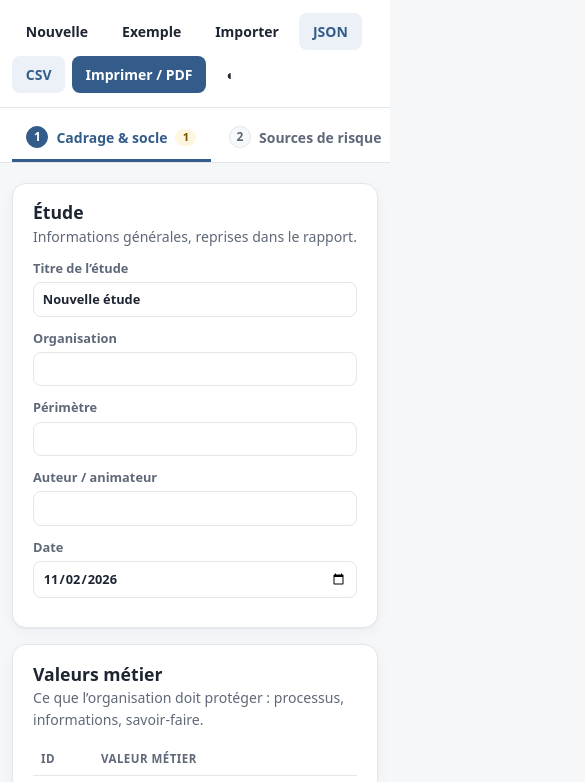
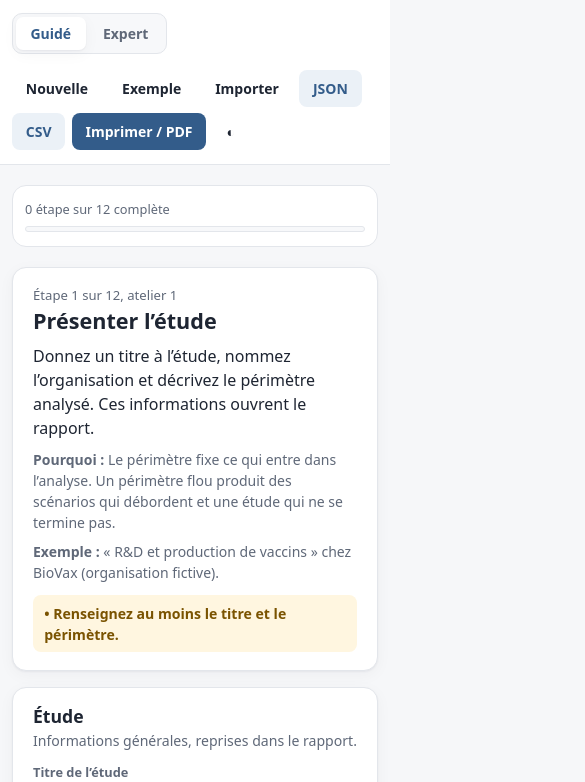
Before and after one commit to maax6/EBIOS-RM-Calculator, a website built with Vite: page index.html in a window 390 px wide. Shown: the part 62-844 px from the top of the page, 585 px wide, since content can reach past the window. Built offline with nearby package versions, Linux system fonts and the light colour scheme.

Commit message:
feat : mode guidé pas à pas pour une première étude
La méthode est découpée en 12 étapes. Chaque étape n'affiche qu'une
carte d'atelier, avec ce qu'il faut faire, pourquoi, un exemple tiré du
cas ANSSI et un état d'avancement calculé sur l'étude.

- Bascule Guidé / Expert dans l'en-tête ; une étude vide s'ouvre en
  mode guidé, le mode et l'étape sont mémorisés dans le navigateur.
- Liste des étapes groupées par atelier, barre de progression, boutons
  étape précédente / suivante, focus sur le titre de l'étape.
- L'état se met à jour pendant la frappe sans redessiner la page.
- Mobile : la liste laisse place à la barre de progression.
- Impression : seul le rapport est imprimé.

```diff
--- a/src/main.js
+++ b/src/main.js
@@ -10,6 +10,7 @@ import { viewAtelier3 } from './ui/views/atelier3.js';
 import { viewAtelier4 } from './ui/views/atelier4.js';
 import { viewAtelier5 } from './ui/views/atelier5.js';
 import { viewRapport } from './ui/views/rapport.js';
+import { viewGuide, etapeDeVue, majEtatGuide, ETAPES } from './ui/guide.js';
 
 const VUES = [
   { id: 'cadrage', num: 1, titre: 'Cadrage & socle', view: viewAtelier1 },
@@ -19,6 +20,16 @@ const VUES = [
   { id: 'traitement', num: 5, titre: 'Traitement du risque', view: viewAtelier5 },
   { id: 'rapport', num: null, titre: 'Rapport', view: viewRapport },
 ];
+
+const PREF_GUIDE = 'ebios-rm-calculator:guide';
+
+function lirePrefGuide() {
+  try {
+    return JSON.parse(localStorage.getItem(PREF_GUIDE)) ?? {};
+  } catch {
+    return {};
+  }
+}
 
 const slug = (s) => (s || 'etude').normalize('NFD').replace(/[\u0300-\u036f]/g, '').replace(/[^a-z0-9]+/gi, '-').replace(/^-|-$/g, '').toLowerCase().slice(0, 50);
 
@@ -47,7 +58,7 @@ function actions() {
     h('span', { class: 'toolbar-sep' }),
     h('button', { type: 'button', class: 'btn btn-secondary', onclick: () => download(`${slug(e.meta.titre)}.ebios.json`, toJSON(e), 'application/json') }, 'JSON'),
     h('button', { type: 'button', class: 'btn btn-secondary', onclick: () => download(`${slug(e.meta.titre)}-risques.csv`, risquesToCSV(deriverRisques(e)), 'text/csv;charset=utf-8') }, 'CSV'),
-    h('button', { type: 'button', class: 'btn btn-primary', onclick: () => { setStore({ vue: 'rapport' }); setTimeout(() => window.print(), 50); } }, 'Imprimer / PDF'),
+    h('button', { type: 'button', class: 'btn btn-primary', onclick: () => { setStore({ vue: 'rapport', etape: ETAPES.length - 1 }); setTimeout(() => window.print(), 50); } }, 'Imprimer / PDF'),
     h('button', { type: 'button', class: 'btn btn-ghost', 'aria-label': 'Changer de thème', title: 'Thème clair / sombre', onclick: () => {
       const t = document.documentElement.dataset.theme === 'dark' ? 'light' : 'dark';
       document.documentElement.dataset.theme = t;
@@ -55,8 +66,23 @@ function actions() {
     } }, '◐'));
 }
 
+function modeSwitch() {
+  const guide = store.mode === 'guide';
+  return h('div', { class: 'segmented mode-switch', role: 'group', 'aria-label': 'Mode d’affichage' },
+    h('button', { type: 'button', class: ['seg', guide && 'seg-on'], 'aria-pressed': String(guide), title: 'Une étape à la fois, avec explications',
+      onclick: () => { if (!guide) setStore({ mode: 'guide', etape: etapeDeVue(store.vue) }); } }, 'Guidé'),
+    h('button', { type: 'button', class: ['seg', !guide && 'seg-on'], 'aria-pressed': String(!guide), title: 'Tous les ateliers, sans explications',
+      onclick: () => { if (guide) setStore({ mode: 'expert', vue: ETAPES[store.etape]?.vue ?? store.vue }); } }, 'Expert'));
+}
+
 function render() {
   const e = store.etude;
+  const guide = store.mode === 'guide';
+  try {
+    localStorage.setItem(PREF_GUIDE, JSON.stringify({ mode: store.mode, etape: store.etape }));
+  } catch {
+    // Préférence d'affichage seulement : on continue sans.
+  }
   const warnings = controlesCoherence(e);
   const vue = VUES.find((v) => v.id === store.vue) ?? VUES[0];
   const app = document.getElementById('app');
@@ -66,8 +92,9 @@ function render() {
       h('div', { class: 'brand' },
         h('div', { class: 'logo', 'aria-hidden': 'true' }, 'RM'),
         h('div', {}, h('div', { class: 'brand-title' }, 'EBIOS RM Calculator'), h('div', { class: 'brand-sub', id: 'brand-sub' }, e.meta.titre || 'Étude sans titre'))),
+      modeSwitch(),
       actions()),
-    h('nav', { class: 'tabs', 'aria-label': 'Ateliers EBIOS RM' },
+    guide ? null : h('nav', { class: 'tabs', 'aria-label': 'Ateliers EBIOS RM' },
       VUES.map((v) => {
         const n = warnings.filter((w) => w.atelier === v.num).length;
         return h('button', { type: 'button', class: ['tab', v.id === vue.id && 'tab-on'], 'aria-current': v.id === vue.id ? 'page' : null, onclick: () => setStore({ vue: v.id }) },
@@ -78,7 +105,7 @@ function render() {
     store.notices.length ? h('div', { class: 'notice', role: 'status' },
       h('ul', {}, store.notices.map((n) => h('li', {}, n))),
       h('button', { type: 'button', class: 'btn btn-ghost', 'aria-label': 'Fermer', onclick: () => setStore({ notices: [] }) }, '✕')) : null,
-    h('main', { class: 'content', id: 'main' },
+    guide ? h('main', { class: 'content', id: 'main' }, viewGuide(e, VUES)) : h('main', { class: 'content', id: 'main' },
       vue.view(e),
       vue.num && warnings.some((w) => w.atelier === vue.num)
         ? h('section', { class: 'card card-warn' }, h('h3', {}, 'Points de vigilance'), h('ul', {}, warnings.filter((w) => w.atelier === vue.num).map((w) => h('li', {}, w.msg))))
@@ -89,6 +116,7 @@ function render() {
 
   // Sur petit écran, la barre d'onglets défile : on y ramène l'onglet actif (sans faire défiler la page).
   const tabs = app.querySelector('.tabs');
+  if (!tabs) return;
   const on = tabs.querySelector('.tab-on');
   const t = tabs.getBoundingClientRect(), o = on.getBoundingClientRect();
   if (o.left < t.left || o.right > t.right) tabs.scrollLeft += o.left - t.left - 16;
@@ -97,11 +125,19 @@ function render() {
 document.addEventListener('ebios:saved', () => {
   const el = document.getElementById('save-status');
   if (el) el.textContent = `Enregistré localement à ${store.dernierEnregistrement.toLocaleTimeString('fr-FR')}`;
+  // La saisie de texte ne redessine pas la page : on rafraîchit seulement l'état de l'étape guidée.
+  if (store.mode === 'guide') majEtatGuide(store.etude);
 });
 
 const theme = localStorage.getItem('ebios-rm-calculator:theme');
 if (theme) document.documentElement.dataset.theme = theme;
 
+const pref = lirePrefGuide();
+// Première visite sur une étude vide : on commence en mode guidé.
+store.mode = pref.mode ?? (store.etude.atelier1.valeursMetier.length ? 'expert' : 'guide');
+store.etape = Number.isInteger(pref.etape) ? pref.etape : 0;
+if (store.mode === 'guide') store.vue = ETAPES[Math.min(store.etape, ETAPES.length - 1)].vue;
+
 subscribe(render);
 store.soActif = store.etude.atelier4.scenariosOperationnels[0]?.id ?? null;
 notify();
--- a/src/styles.css
+++ b/src/styles.css
@@ -217,6 +217,41 @@ details.scale dd { margin: 0; color: var(--muted); }
   .so-layout, .split { grid-template-columns: minmax(0, 1fr); }
   .so-side { position: static; }
 }
+/* Mode guidé */
+.mode-switch { margin: 0; }
+.guide { display: grid; grid-template-columns: 250px minmax(0, 1fr); gap: 1.25rem; align-items: start; }
+.guide-steps { position: sticky; top: 90px; background: var(--surface); border: 1px solid var(--border); border-radius: var(--radius); padding: .9rem .75rem; }
+.guide-progress { margin: 0 0 .4rem; font-size: .8rem; color: var(--muted); }
+.guide-bar { height: 6px; border-radius: 999px; background: var(--surface-2); border: 1px solid var(--border); overflow: hidden; margin-bottom: .75rem; }
+.guide-bar span { display: block; height: 100%; background: var(--l0); transition: width .2s ease-out; }
+.guide-steps ol { list-style: none; margin: 0; padding: 0; display: flex; flex-direction: column; gap: 1px; }
+.guide-group { font-size: .75rem; font-weight: 700; color: var(--muted); margin: .6rem .5rem .2rem; }
+.guide-group:first-child { margin-top: 0; }
+.guide-step { width: 100%; display: flex; gap: .5rem; align-items: baseline; text-align: left; font: inherit; font-size: .86rem; color: var(--text); background: none; border: 0; border-radius: 8px; padding: .38rem .5rem; cursor: pointer; }
+.guide-step:hover { background: var(--surface-2); }
+.guide-step:focus-visible { outline: 2px solid var(--primary); outline-offset: 1px; }
+.guide-step-on { background: var(--primary-soft); color: var(--primary); font-weight: 600; }
+.guide-mark { width: 1rem; flex: none; text-align: center; color: var(--muted); }
+.guide-ok-true .guide-mark { color: var(--l0-fg); }
+.guide-main { display: flex; flex-direction: column; gap: 1rem; min-width: 0; }
+.guide-intro { max-width: 72ch; }
+.guide-intro h2 { font-size: 1.35rem; margin: .1rem 0 .6rem; }
+.guide-intro h2:focus { outline: none; }
+.guide-kicker { margin: 0; font-size: .82rem; color: var(--muted); }
+.guide-quoi { font-size: 1rem; margin: 0 0 .6rem; }
+.guide-pourquoi, .guide-exemple { color: var(--muted); margin: 0 0 .5rem; }
+.guide-etat { margin: .75rem 0 0; padding: .45rem .7rem; border-radius: 8px; font-weight: 600; font-size: .88rem; background: var(--surface-2); color: var(--muted); }
+.guide-etat.guide-ok-true { background: var(--l0-bg); color: var(--l0-fg); }
+.guide-etat.guide-ok-false { background: var(--warn-bg); color: var(--warn-text); }
+.guide-nav { display: flex; justify-content: space-between; gap: .75rem; flex-wrap: wrap; padding-top: .25rem; }
+@media (max-width: 900px) {
+  .guide { grid-template-columns: minmax(0, 1fr); }
+  .guide-steps { position: static; }
+  .guide-steps ol { display: none; }
+  .guide-bar { margin-bottom: 0; }
+}
+@media (prefers-reduced-motion: reduce) { .guide-bar span { transition: none; } }
+
 @media (max-width: 640px) {
   .topbar, .tabs, .content { padding-left: .75rem; padding-right: .75rem; }
   .toolbar-sep { display: none; }
@@ -230,7 +265,8 @@ details.scale dd { margin: 0; color: var(--muted); }
     --l0-fg: #2c6247; --l1-fg: #4d5e22; --l2-fg: #6b5210; --l3-fg: #874316; --l4-fg: #8d2f2b;
   }
   body { background: #fff; color: #000; font-size: 11px; }
-  .topbar, .tabs, .footer, .notice, .card-warn { display: none !important; }
+  .topbar, .tabs, .footer, .notice, .card-warn, .guide-steps, .guide-intro, .guide-nav { display: none !important; }
+  .guide { display: block; }
   .content { padding: 0; max-width: none; }
   .report { border: 0; box-shadow: none; padding: 0; }
   .report h2 { break-after: avoid; }
--- /dev/null
+++ b/src/ui/guide.js
@@ -0,0 +1,230 @@
+/**
+ * Mode guidé : la méthode découpée en étapes courtes, une carte d'atelier à la fois,
+ * avec ce qu'il faut faire, pourquoi, un exemple et l'état d'avancement.
+ */
+import { h } from './dom.js';
+import { store, setStore } from '../store.js';
+import { evaluerScenario } from '../core/ebios.js';
+import { deriverRisques, controlesCoherence } from '../core/model.js';
+
+const n = (k, sing, plur) => `${k} ${k > 1 ? plur : sing}`;
+
+/**
+ * vue : id de la vue d'atelier (main.js) ; carte : index de la carte à afficher, ou null pour la vue entière.
+ * etat(e) → { ok: true|false|null, texte } ; null = étape facultative ou de lecture.
+ */
+export const ETAPES = [
+  {
+    atelier: 1, vue: 'cadrage', carte: 0, titre: 'Présenter l’étude',
+    quoi: 'Donnez un titre à l’étude, nommez l’organisation et décrivez le périmètre analysé. Ces informations ouvrent le rapport.',
+    pourquoi: 'Le périmètre fixe ce qui entre dans l’analyse. Un périmètre flou produit des scénarios qui débordent et une étude qui ne se termine pas.',
+    exemple: '« R&D et production de vaccins » chez BioVax (organisation fictive).',
+    etat: (e) => (e.meta.perimetre.trim() && e.meta.titre.trim() && e.meta.titre !== 'Nouvelle étude'
+      ? { ok: true, texte: 'Titre et périmètre renseignés.' }
+      : { ok: false, texte: 'Renseignez au moins le titre et le périmètre.' }),
+  },
+  {
+    atelier: 1, vue: 'cadrage', carte: 1, titre: 'Lister les valeurs métier',
+    quoi: 'Notez ce que l’organisation doit protéger : ses processus essentiels, ses informations clés, son savoir-faire. Trois à cinq valeurs suffisent pour commencer.',
+    pourquoi: 'Tout le reste s’y rattache : un événement redouté est toujours l’atteinte à une valeur métier.',
+    exemple: '« Rechercher et développer des vaccins » (processus), « Traçabilité et contrôle » (information).',
+    etat: (e) => {
+      const k = e.atelier1.valeursMetier.length;
+      return k ? { ok: true, texte: `${n(k, 'valeur métier saisie', 'valeurs métier saisies')}.` } : { ok: false, texte: 'Ajoutez au moins une valeur métier.' };
+    },
+  },
+  {
+    atelier: 1, vue: 'cadrage', carte: 2, titre: 'Identifier les biens supports',
+    quoi: 'Pour chaque valeur métier, listez ce qui la fait fonctionner : serveurs, applications, réseaux, locaux, prestataires.',
+    pourquoi: 'Ce sont eux que l’attaquant vise concrètement. Vous les retrouverez en construisant les scénarios opérationnels.',
+    exemple: 'Le réseau du laboratoire R&D, les serveurs de l’infogéreur, le site web du comité d’entreprise.',
+    etat: (e) => {
+      const k = e.atelier1.biensSupports.length;
+      return k ? { ok: true, texte: `${n(k, 'bien support saisi', 'biens supports saisis')}.` } : { ok: false, texte: 'Ajoutez au moins un bien support.' };
+    },
+  },
+  {
+    atelier: 1, vue: 'cadrage', carte: 3, titre: 'Coter les événements redoutés',
+    quoi: 'Décrivez ce qui serait grave pour chaque valeur métier (fuite, arrêt, altération), puis cotez la gravité de G1 Mineure à G4 Critique.',
+    pourquoi: 'La gravité des risques vient d’ici. Un événement qui n’est rattaché à aucune valeur métier ne pourra pas être exploité.',
+    exemple: '« Interruption de la production pendant plus d’une semaine », gravité G4 Critique.',
+    etat: (e) => {
+      const ers = e.atelier1.evenementsRedoutes;
+      if (!ers.length) return { ok: false, texte: 'Ajoutez au moins un événement redouté.' };
+      const orphelins = ers.filter((x) => !x.valeurMetierId).length;
+      return orphelins
+        ? { ok: false, texte: `${n(orphelins, 'événement n’est rattaché', 'événements ne sont rattachés')} à aucune valeur métier.` }
+        : { ok: true, texte: `${n(ers.length, 'événement redouté coté', 'événements redoutés cotés')}.` };
+    },
+  },
+  {
+    atelier: 1, vue: 'cadrage', carte: 4, titre: 'Décrire le socle de sécurité',
+    quoi: 'Indiquez les référentiels que l’organisation applique déjà (guide d’hygiène de l’ANSSI, ISO 27001, réglementation du secteur) et les écarts connus.',
+    pourquoi: 'Le socle sert de point de départ. Les mesures existantes se retrouvent ensuite dans la cotation des actions de l’atelier 4.',
+    exemple: 'Guide d’hygiène ANSSI, appliqué avec restrictions : administration non cloisonnée sur le site de Paris.',
+    etat: (e) => (e.atelier1.socle.length
+      ? { ok: true, texte: `${n(e.atelier1.socle.length, 'référentiel décrit', 'référentiels décrits')}.` }
+      : { ok: null, texte: 'Étape facultative, utile pour le rapport.' }),
+  },
+  {
+    atelier: 2, vue: 'sources', carte: 0, titre: 'Choisir les sources de risque',
+    quoi: 'Pour chaque attaquant plausible, notez son objectif : voler, saboter, revendiquer… Évaluez la pertinence de chaque couple, puis cochez ceux que vous retenez.',
+    pourquoi: 'Les couples retenus décident des scénarios étudiés ensuite. Deux ou trois couples bien choisis valent mieux que dix survolés.',
+    exemple: 'Un concurrent qui veut voler des travaux de R&D ; un hacktiviste anti-vaccin qui veut saboter la production.',
+    etat: (e) => {
+      const k = e.atelier2.couples.filter((c) => c.retenu).length;
+      return k ? { ok: true, texte: `${n(k, 'couple retenu', 'couples retenus')}.` } : { ok: false, texte: 'Retenez au moins un couple source de risque / objectif visé.' };
+    },
+  },
+  {
+    atelier: 3, vue: 'strategiques', carte: 0, titre: 'Cartographier l’écosystème',
+    quoi: 'Listez les parties prenantes (prestataires, partenaires, fournisseurs) et cotez de 1 à 4 la dépendance, la pénétration, la maturité cyber et la confiance.',
+    pourquoi: 'Un attaquant passe souvent par un tiers moins protégé. Le niveau de menace calculé place chaque partie prenante dans une zone du radar.',
+    exemple: 'L’infogéreur IT, très présent dans le système d’information, ressort en zone de contrôle.',
+    etat: (e) => (e.atelier3.partiesPrenantes.length
+      ? { ok: true, texte: `${n(e.atelier3.partiesPrenantes.length, 'partie prenante cotée', 'parties prenantes cotées')}.` }
+      : { ok: null, texte: 'Facultatif si aucun tiers n’a accès au périmètre.' }),
+  },
+  {
+    atelier: 3, vue: 'strategiques', carte: 1, titre: 'Écrire les scénarios stratégiques',
+    quoi: 'Pour chaque couple retenu, décrivez en une phrase le chemin de l’attaquant vers son objectif, éventuellement par une partie prenante. Rattachez les événements redoutés visés.',
+    pourquoi: 'La gravité du scénario est celle du pire événement redouté rattaché. Sans événement, elle ne peut pas être calculée.',
+    exemple: 'Un concurrent vole des travaux de R&D en passant par le système d’information du laboratoire partenaire.',
+    etat: (e) => {
+      const ss = e.atelier3.scenariosStrategiques;
+      if (!ss.length) return { ok: false, texte: 'Écrivez au moins un scénario stratégique.' };
+      const incomplets = ss.filter((s) => !s.coupleId || !s.evenementIds.length).length;
+      return incomplets
+        ? { ok: false, texte: `${n(incomplets, 'scénario sans couple ou sans événement redouté', 'scénarios sans couple ou sans événement redouté')}.` }
+        : { ok: true, texte: `${n(ss.length, 'scénario stratégique complet', 'scénarios stratégiques complets')}.` };
+    },
+  },
+  {
+    atelier: 4, vue: 'operationnels', carte: null, titre: 'Construire les scénarios opérationnels',
+    quoi: 'Déclinez chaque scénario stratégique en actions élémentaires (connaître, rentrer, trouver, exploiter). Cotez la probabilité de succès de chaque action et reliez-les entre elles : l’outil calcule la vraisemblance.',
+    pourquoi: 'La vraisemblance (V0 à V4) vient du maillon le moins probable du meilleur chemin d’attaque. Si le graphe vous paraît lourd, commencez en méthode expresse.',
+    exemple: 'Hameçonnage ciblé d’un chercheur (Rentrer, Pr3), puis latéralisation vers le réseau R&D (Trouver, Pr4).',
+    etat: (e) => {
+      const sos = e.atelier4.scenariosOperationnels;
+      if (!sos.length) return { ok: false, texte: 'Créez au moins un scénario opérationnel.' };
+      const sansV = sos.filter((so) => !so.ssId || evaluerScenario(so).v == null).length;
+      return sansV
+        ? { ok: false, texte: `${n(sansV, 'scénario sans vraisemblance ou sans scénario stratégique', 'scénarios sans vraisemblance ou sans scénario stratégique')}.` }
+        : { ok: true, texte: `${n(sos.length, 'scénario évalué', 'scénarios évalués')}.` };
+    },
+  },
+  {
+    atelier: 5, vue: 'traitement', carte: 0, titre: 'Lire la cartographie des risques',
+    quoi: 'Chaque scénario opérationnel devient un risque, placé selon sa gravité et sa vraisemblance. Vérifiez que ce classement vous paraît juste.',
+    pourquoi: 'C’est la vue que la direction regardera. Les seuils d’acceptation sont une convention à faire valider par la gouvernance.',
+    exemple: 'R2 (sabotage de la production) : gravité G4, vraisemblance V3, donc inacceptable en l’état.',
+    etat: (e) => {
+      const k = deriverRisques(e).length;
+      return k ? { ok: null, texte: `${n(k, 'risque placé', 'risques placés')} sur la cartographie.` } : { ok: false, texte: 'Aucun risque : revenez à l’étape des scénarios opérationnels.' };
+    },
+  },
+  {
+    atelier: 5, vue: 'traitement', carte: 1, titre: 'Décider du traitement',
+    quoi: 'Pour chaque risque, choisissez une option (réduire, transférer, accepter, refuser), notez les mesures, un responsable, une échéance, puis le niveau visé après traitement.',
+    pourquoi: 'Le plan de traitement est le livrable concret : qui fait quoi, et quel risque reste une fois les mesures en place.',
+    exemple: 'Réduire R1 en cloisonnant le réseau R&D, sous la responsabilité du RSSI, avant le 31/03/2027.',
+    etat: (e) => {
+      const risques = deriverRisques(e);
+      if (!risques.length) return { ok: false, texte: 'Aucun risque à traiter pour l’instant.' };
+      const sans = risques.filter((r) => !r.traitement?.mesures?.trim()).length;
+      return sans
+        ? { ok: false, texte: `${n(sans, 'risque sans mesure', 'risques sans mesure')}.` }
+        : { ok: true, texte: 'Chaque risque a ses mesures.' };
+    },
+  },
+  {
+    atelier: null, vue: 'rapport', carte: null, titre: 'Relire et exporter',
+    quoi: 'Relisez la synthèse, puis imprimez-la en PDF ou exportez l’étude en JSON pour la reprendre plus tard.',
+    pourquoi: 'L’étude n’est enregistrée que dans ce navigateur. Le fichier JSON est votre sauvegarde et le moyen de la transmettre.',
+    exemple: null,
+    etat: () => ({ ok: null, texte: 'Boutons JSON et Imprimer / PDF en haut de page.' }),
+  },
+];
+
+/** Première étape qui correspond à une vue d'atelier (passage du mode expert au mode guidé). */
+export const etapeDeVue = (vue) => Math.max(0, ETAPES.findIndex((s) => s.vue === vue));
+
+const ICONES = { true: '✓', false: '•', null: '–' };
+
+const progression = (faits) => `${faits} étape${faits > 1 ? 's' : ''} sur ${ETAPES.length} complète${faits > 1 ? 's' : ''}`;
+
+const ligneEtat = (etat) => [h('span', { 'aria-hidden': 'true' }, `${ICONES[etat.ok]} `), etat.texte];
+
+/** Met à jour l'état affiché sans redessiner la page (la saisie de texte garde ainsi le focus). */
+export function majEtatGuide(etude) {
+  const el = document.getElementById('guide-etat');
+  if (!el) return;
+  const etats = ETAPES.map((s) => s.etat(etude));
+  const etat = etats[store.etape];
+  el.className = `guide-etat guide-ok-${etat.ok}`;
+  el.replaceChildren(...ligneEtat(etat).map((c) => (c instanceof Node ? c : document.createTextNode(c))));
+  document.querySelectorAll('[data-etape]').forEach((b) => {
+    const ok = etats[Number(b.dataset.etape)].ok;
+    b.classList.remove('guide-ok-true', 'guide-ok-false', 'guide-ok-null');
+    b.classList.add(`guide-ok-${ok}`);
+    b.querySelector('.guide-mark').textContent = ICONES[ok];
+  });
+  const faits = etats.filter((s) => s.ok === true).length;
+  document.getElementById('guide-progress').textContent = progression(faits);
+  document.getElementById('guide-bar-fill').style.width = `${(faits / ETAPES.length) * 100}%`;
+}
+
+function allerA(i) {
+  setStore({ etape: i, vue: ETAPES[i].vue });
+  window.scrollTo(0, 0);
+  document.getElementById('guide-titre')?.focus({ preventScroll: true });
+}
+
+export function viewGuide(etude, VUES) {
+  const i = Math.min(Math.max(store.etape ?? 0, 0), ETAPES.length - 1);
+  const etape = ETAPES[i];
+  const etats = ETAPES.map((s) => s.etat(etude));
+  const etat = etats[i];
+  const vue = VUES.find((v) => v.id === etape.vue);
+  const contenu = [vue.view(etude)].flat();
+  const cartes = etape.carte == null ? contenu : [contenu[etape.carte]];
+  const faits = etats.filter((s) => s.ok === true).length;
+  const vigilance = etape.carte == null || etape.carte === contenu.length - 1
+    ? controlesCoherence(etude).filter((w) => w.atelier === etape.atelier)
+    : [];
+
+  return h('div', { class: 'guide' },
+    h('nav', { class: 'guide-steps', 'aria-label': 'Étapes de l’étude' },
+      h('p', { class: 'guide-progress', id: 'guide-progress' }, progression(faits)),
+      h('div', { class: 'guide-bar', role: 'progressbar', 'aria-valuemin': 0, 'aria-valuemax': ETAPES.length, 'aria-valuenow': faits, 'aria-label': 'Avancement' },
+        h('span', { id: 'guide-bar-fill', style: { width: `${(faits / ETAPES.length) * 100}%` } })),
+      h('ol', {}, ETAPES.map((s, k) => {
+        const debutAtelier = k === 0 || ETAPES[k - 1].atelier !== s.atelier;
+        return [
+          debutAtelier ? h('li', { class: 'guide-group', 'aria-hidden': 'true' }, s.atelier ? `Atelier ${s.atelier}` : 'Synthèse') : null,
+          h('li', {},
+            h('button', {
+              type: 'button', class: ['guide-step', k === i && 'guide-step-on', `guide-ok-${etats[k].ok}`], 'data-etape': k,
+              'aria-current': k === i ? 'step' : null, onclick: () => allerA(k),
+            }, h('span', { class: 'guide-mark', 'aria-hidden': 'true' }, ICONES[etats[k].ok]), h('span', {}, s.titre),
+            h('span', { class: 'sr-only' }, etats[k].ok === true ? ' (fait)' : etats[k].ok === false ? ' (à faire)' : ''))),
+        ];
+      }))),
+    h('div', { class: 'guide-main' },
+      h('section', { class: 'card guide-intro' },
+        h('p', { class: 'guide-kicker' }, `Étape ${i + 1} sur ${ETAPES.length}${etape.atelier ? `, atelier ${etape.atelier}` : ''}`),
+        h('h2', { id: 'guide-titre', tabindex: '-1' }, etape.titre),
+        h('p', { class: 'guide-quoi' }, etape.quoi),
+        h('p', { class: 'guide-pourquoi' }, h('strong', {}, 'Pourquoi : '), etape.pourquoi),
+        etape.exemple ? h('p', { class: 'guide-exemple' }, h('strong', {}, 'Exemple : '), etape.exemple) : null,
+        h('p', { class: ['guide-etat', `guide-ok-${etat.ok}`], id: 'guide-etat', role: 'status' }, ligneEtat(etat))),
+      cartes,
+      vigilance.length
+        ? h('section', { class: 'card card-warn' }, h('h3', {}, 'Points de vigilance'), h('ul', {}, vigilance.map((w) => h('li', {}, w.msg))))
+        : null,
+      h('div', { class: 'guide-nav' },
+        i > 0 ? h('button', { type: 'button', class: 'btn btn-ghost', onclick: () => allerA(i - 1) }, `Étape précédente : ${ETAPES[i - 1].titre}`) : h('span'),
+        i < ETAPES.length - 1
+          ? h('button', { type: 'button', class: 'btn btn-primary', onclick: () => allerA(i + 1) }, `Étape suivante : ${ETAPES[i + 1].titre}`)
+          : h('button', { type: 'button', class: 'btn btn-primary', onclick: () => { setStore({ mode: 'expert', vue: 'rapport' }); } }, 'Terminer et passer en mode expert'))));
+}
```
Also changed, not shown: README.md.
